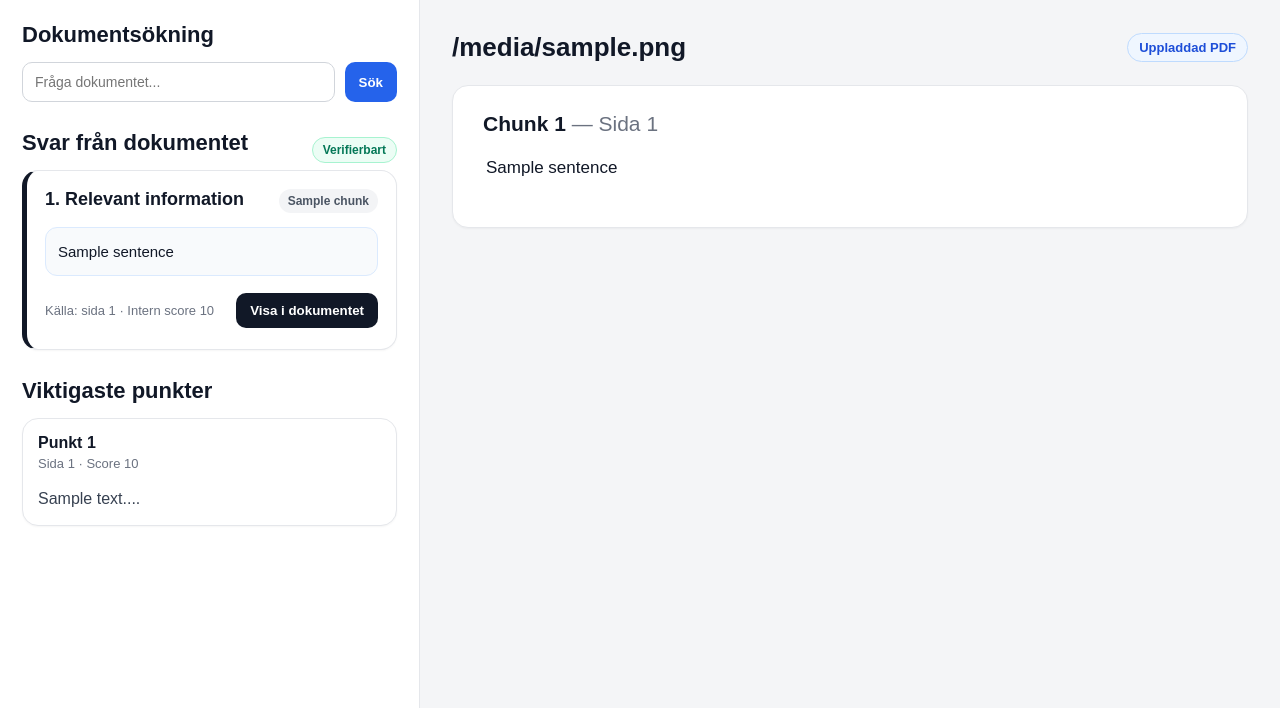
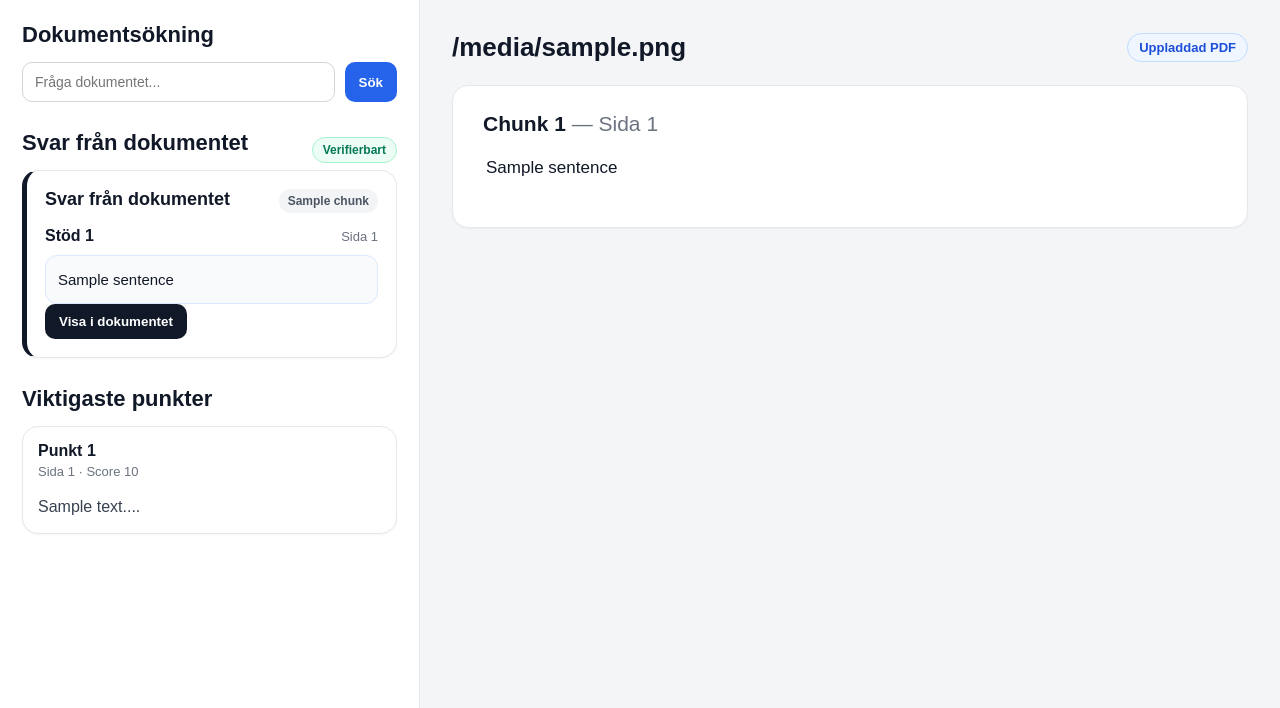
Before and after one commit to AxelSchuberth/document-ai, a Flask app: template templates/index.html in a window 1280 px wide. Shown: the part 92-800 px from the top of the page. Run offline with Flask 3, Linux system fonts and the light colour scheme; the template is opened without the code that fills it: most values are stand-ins (such as "Sample title", 1, 10 or a date in 2020).

Commit message:
axeldocument

```diff
--- a/app.py
+++ b/app.py
@@ -1,4 +1,4 @@
-from flask import Flask, render_template, request
+from flask import Flask, render_template, request, session
 import os
 
 from services.pdf_service import extract_pdf_text
@@ -11,35 +11,58 @@ from services.embedding_service import (
 from services.query_service import detect_query_intent
 
 app = Flask(__name__)
+app.secret_key = "dev-secret-key-change-later"
 
 UPLOAD_FOLDER = "uploads"
 app.config["UPLOAD_FOLDER"] = UPLOAD_FOLDER
 
 os.makedirs(UPLOAD_FOLDER, exist_ok=True)
 
+DOCUMENT_CACHE = {}
+
+
+def get_file_cache_key(path):
+    stat = os.stat(path)
+    return f"{path}-{stat.st_mtime}-{stat.st_size}"
+
+
+def process_document(path):
+    cache_key = get_file_cache_key(path)
+
+    if cache_key in DOCUMENT_CACHE:
+        return DOCUMENT_CACHE[cache_key]
+
+    pages, chunks = extract_pdf_text(path)
+    chunks = add_sentences_to_chunks(chunks)
+    important_chunks = get_important_chunks(chunks)
+    embeddings = create_embeddings(chunks)
+
+    DOCUMENT_CACHE[cache_key] = {
+        "pages": pages,
+        "chunks": chunks,
+        "important_chunks": important_chunks,
+        "embeddings": embeddings
+    }
+
+    return DOCUMENT_CACHE[cache_key]
+
 
 @app.route("/", methods=["GET", "POST"])
 def index():
-
     filename = None
-
     pages = []
     chunks = []
-
     important_chunks = []
-
     semantic_results = []
     query = ""
     query_intent = ""
 
     if request.method == "POST":
-
         query = request.form.get("query", "")
 
         file = request.files.get("pdf")
 
         if file and file.filename.endswith(".pdf"):
-
             filename = file.filename
 
             path = os.path.join(
@@ -48,29 +71,23 @@ def index():
             )
 
             file.save(path)
+            session["filename"] = filename
 
-            with open("last_uploaded.txt", "w", encoding="utf-8") as f:
-                f.write(filename)
+        filename = session.get("filename")
 
-        if os.path.exists("last_uploaded.txt"):
-
-            with open("last_uploaded.txt", "r", encoding="utf-8") as f:
-                filename = f.read().strip()
-
+        if filename:
             path = os.path.join(
                 app.config["UPLOAD_FOLDER"],
                 filename
             )
 
             if os.path.exists(path):
+                document_data = process_document(path)
 
-                pages, chunks = extract_pdf_text(path)
-
-                chunks = add_sentences_to_chunks(chunks)
-
-                important_chunks = get_important_chunks(chunks)
-
-                embeddings = create_embeddings(chunks)
+                pages = document_data["pages"]
+                chunks = document_data["chunks"]
+                important_chunks = document_data["important_chunks"]
+                embeddings = document_data["embeddings"]
 
                 if not query:
                     query = "vad är viktigast i dokumentet"
@@ -82,13 +99,12 @@ def index():
                         query,
                         chunks,
                         embeddings,
-                        limit=5,
+                        limit=8,
                         min_score=0.20,
                         keyword_weight=1.0,
                         semantic_weight=0.15,
                         query_intent=query_intent
                     )
-
                 else:
                     semantic_results = search_chunks(
                         query,
--- a/services/embedding_service.py
+++ b/services/embedding_service.py
@@ -1,8 +1,9 @@
 from sentence_transformers import SentenceTransformer
+from services.text_utils import split_into_sentences
 import numpy as np
 import re
 
-model = SentenceTransformer("all-MiniLM-L6-v2")
+model = SentenceTransformer("paraphrase-multilingual-MiniLM-L12-v2")
 
 STOPWORDS = {
     "vad", "är", "i", "på", "om", "och", "som", "det", "den",
@@ -68,17 +69,6 @@ def keyword_score(query, chunk_text, query_intent="information"):
             score += 0.25
 
     return score
-
-
-def split_into_sentences(text):
-    sentences = re.split(r"(?<=[.!?])\s+", text)
-
-    return [
-        sentence.strip()
-        for sentence in sentences
-        if sentence.strip()
-    ]
-
 
 def get_location_sentences(query, chunk_text, max_sentences=3):
     sentences = split_into_sentences(chunk_text)
--- a/static/style.css
+++ b/static/style.css
@@ -332,3 +332,22 @@ button:hover {
     background: #fee2e2;
     color: #b91c1c;
 }
+
+.evidence-group {
+    padding-top: 14px;
+    margin-top: 14px;
+    border-top: 1px solid #e5e7eb;
+}
+
+.evidence-group:first-child {
+    border-top: none;
+    padding-top: 0;
+    margin-top: 0;
+}
+
+.evidence-group-header {
+    display: flex;
+    justify-content: space-between;
+    align-items: center;
+    margin-bottom: 10px;
+}
--- a/templates/index.html
+++ b/templates/index.html
@@ -72,45 +72,56 @@
 
             {% if semantic_results %}
 
-                {% for chunk in semantic_results %}
-
     <article class="answer-card">
 
         <div class="answer-top">
             <h3>
-                                {{ loop.index }}. Relevant information
+                Svar från dokumentet
             </h3>
 
-                            <span class="score-pill {{ chunk.confidence_class }}">
-                                {{ chunk.confidence_label }}
+            {% set top_result = semantic_results[0] %}
+
+            <span class="score-pill {{ top_result.confidence_class }}">
+                {{ top_result.confidence_label }}
             </span>
         </div>
 
         <div class="evidence-blocks">
 
+            {% for chunk in semantic_results %}
+
+                <div class="evidence-group">
+
+                    <div class="evidence-group-header">
+                        <strong>
+                            Stöd {{ loop.index }}
+                        </strong>
+
+                        <span class="source-text">
+                            Sida {{ chunk.page }}
+                        </span>
+                    </div>
+
                     {% for sentence in chunk.best_sentences %}
+
                         <div class="evidence-block">
                             {{ sentence }}
                         </div>
+
                     {% endfor %}
-
-                        </div>
-
-                        <div class="answer-footer">
-                            <p class="source-text">
-                                Källa: sida {{ chunk.page }}
-                                · Intern score {{ chunk.final_score }}
-                            </p>
 
                     <button class="source-button"
                             onclick='scrollToSentences("chunk-{{ chunk.id }}", {{ chunk.best_sentences | tojson }})'>
                         Visa i dokumentet
                     </button>
+
+                </div>
+
+            {% endfor %}
+
         </div>
 
     </article>
-
-                {% endfor %}
 
 {% else %}
 
```
Also changed, not shown: services/pdf_service.py (+3 -16 lines), services/text_utils.py (added, +11 -0 lines). Lines whose indentation alone changed are shown as unchanged.
